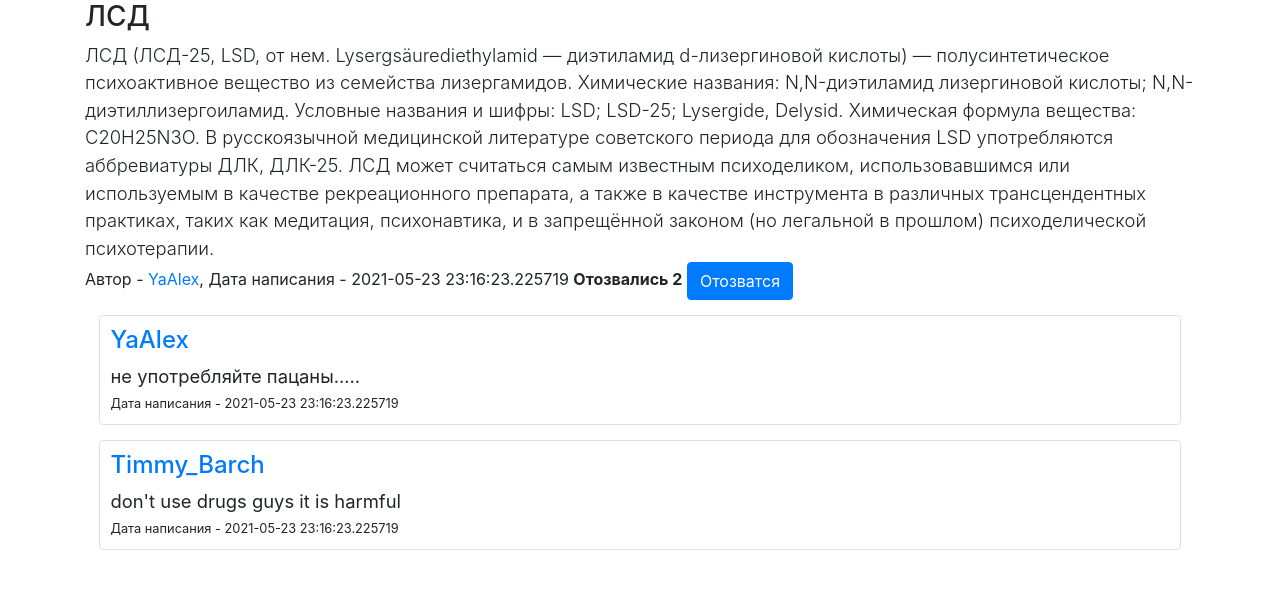
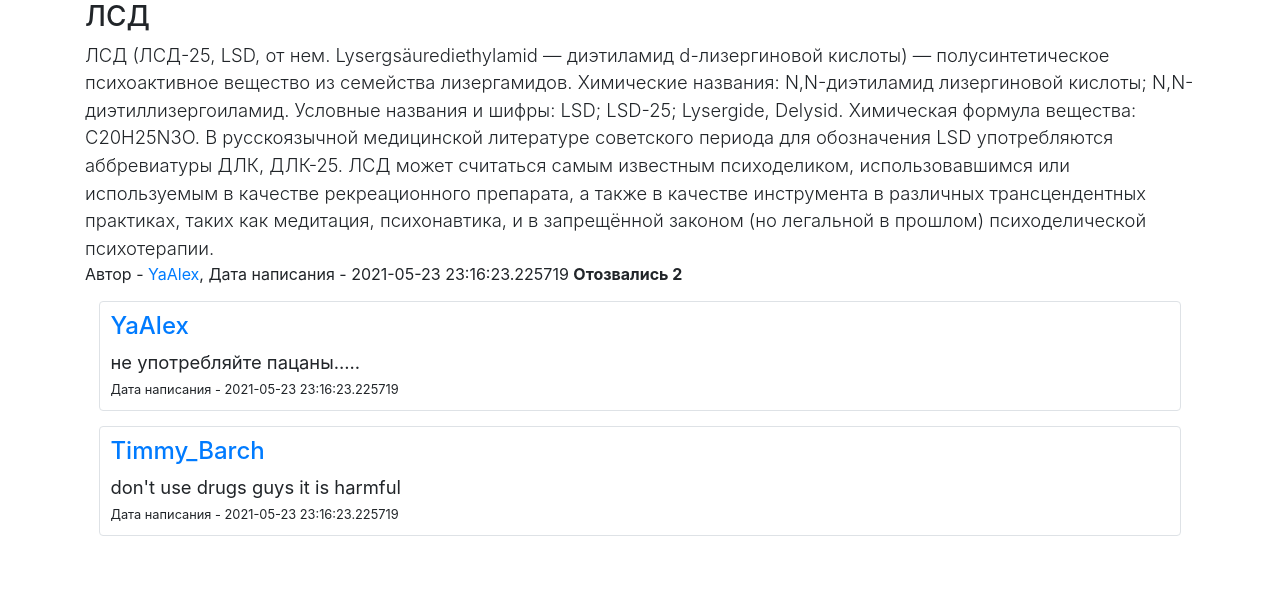
Before and after one commit to amatskepaldze/SQLProject, a Flask app: page /news/1 in a window 1280 px wide. Shown: the part 56-645 px from the top of the page. Run offline with Flask 2, Linux system fonts and the light colour scheme; data comes from the database, SQL or seed files in the repository; some libraries are stand-ins or nearby versions.

Commit message:
24.05.21

```diff
--- a/templates/base.html
+++ b/templates/base.html
@@ -9,6 +9,10 @@
           crossorigin="anonymous">
     <title>{{ title }}</title>
     <link rel="stylesheet" type="text/css" href="../static/css/style.css">
+
+    <link rel="shortcut icon" href="{{ url_for('static', filename='image/Talent_Tinder_logo.png') }}"
+          type="image/png">
+    <link rel="icon" href="{{ url_for('static', filename='image/Talent_Tinder_logo.png') }}" type="image/png">
 
 </head>
 <body>
--- a/templates/news.html
+++ b/templates/news.html
@@ -15,13 +15,9 @@
     <a href="/news/delete/{{ item.id }}" class="btn btn-danger">
         Удалить
     </a>
-    {% else %}
-    <a href="/response/{{ item.id }}" class="btn btn-primary register">
-        Отозватся
-    </a>
     {% endif %}
 </div>
-{% if current_user.is_authenticated%}
+{% if current_user.is_authenticated %}
 <form action="" method="post">
     {{ form.hidden_tag() }}
     <p>
```
